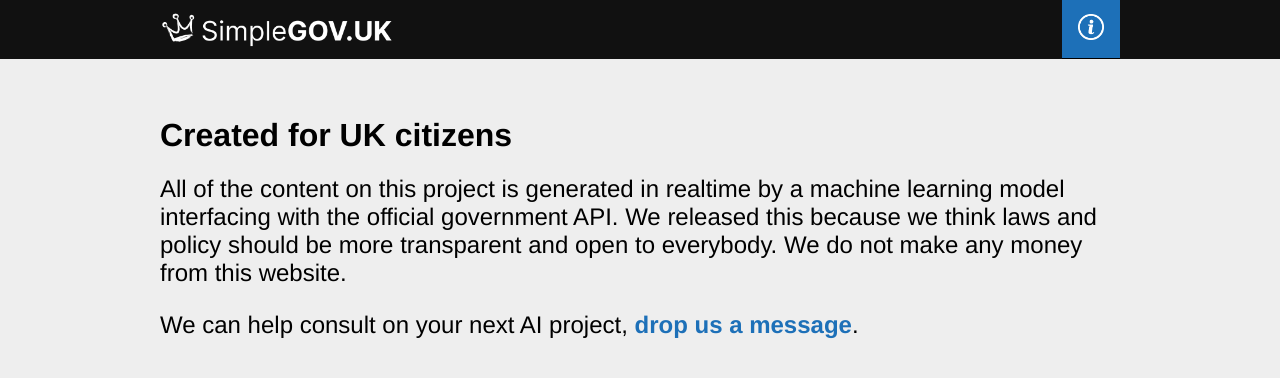
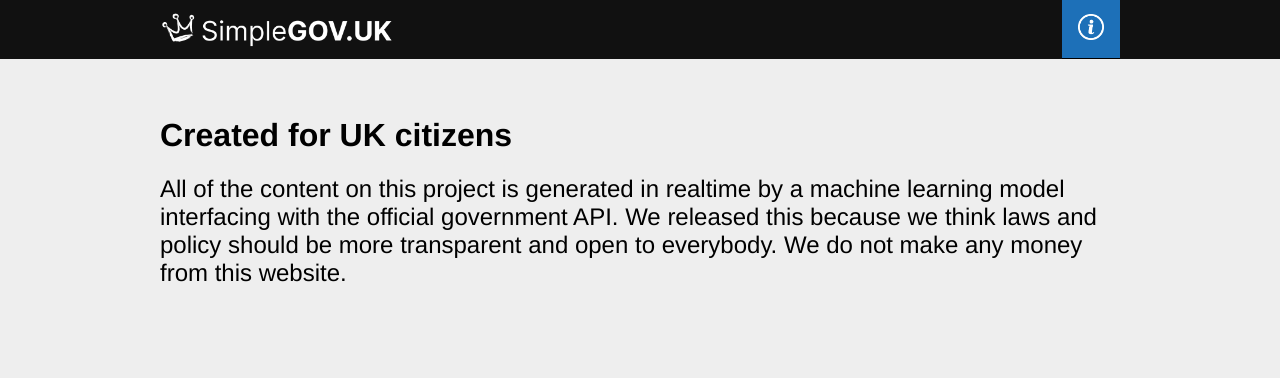
Before and after one commit to DomVinyard/simplegov, a Next.js app in the folder nextjs/: page /about in a window 1280 px wide. Shown: the top 378 px of the page. Built offline with nearby package versions, Linux system fonts and the light colour scheme.

Commit message:
Update about.tsx

```diff
--- a/nextjs/pages/about.tsx
+++ b/nextjs/pages/about.tsx
@@ -14,7 +14,7 @@ export default function About() {
           transparent and open to everybody. We do not make any money from this
           website.
         </p>
-        <p className={styles.p}>
+        {/* <p className={styles.p}>
           We can help consult on your next AI project,{" "}
           <a
             style={{ color: "#1d70b8", fontWeight: "bold" }}
@@ -23,7 +23,7 @@ export default function About() {
             drop us a message
           </a>
           .
-        </p>
+        </p> */}
       </Inner>
     </div>
   );
```
